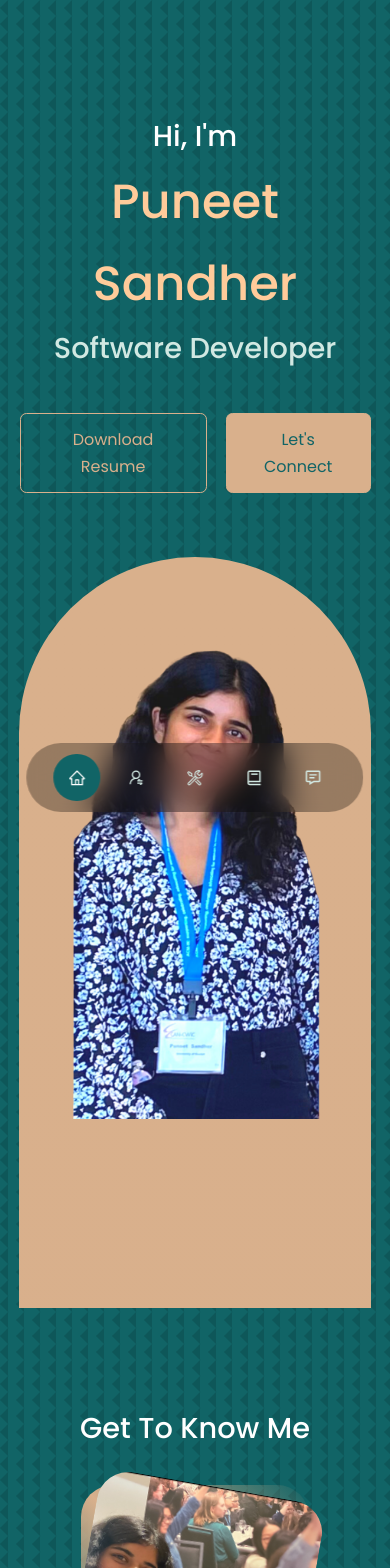
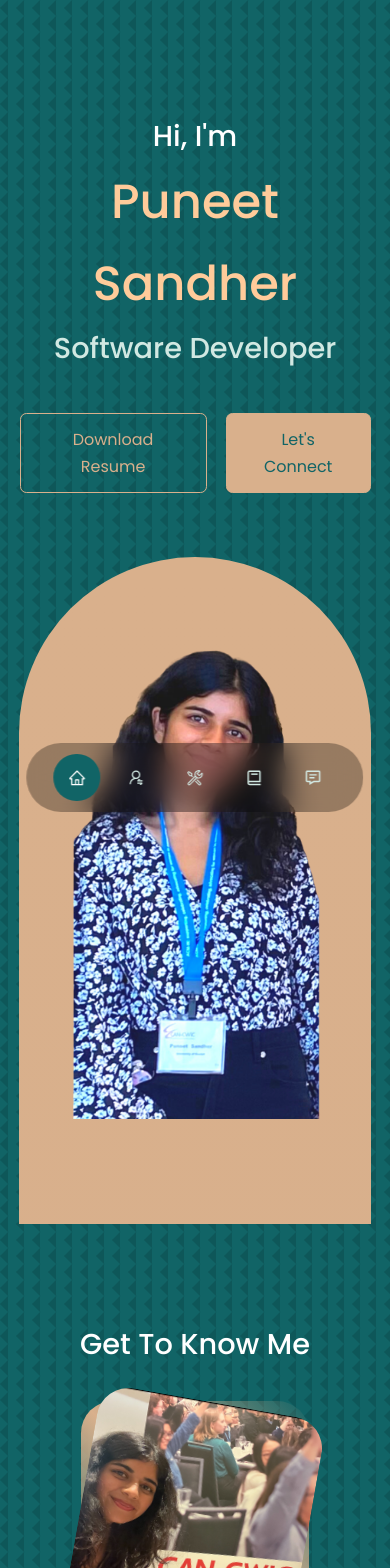
Before and after one commit to p-sandher/puneet-sandher-website, a React (Create React App) app: page / in a window 390 px wide. Shown: the top 1568 px of the page. Built offline with nearby package versions, Linux system fonts and the light colour scheme; the HTML template or start-up script is replaced by a standard one.

Commit message:
small fixes for phone view 14

```diff
--- a/src/components/header/header.css
+++ b/src/components/header/header.css
@@ -94,11 +94,11 @@ header{
 
 @media screen and (max-width: 415px) {
     header{
-        height: 130vh;
+        height: 100vh;
     }
 
     .me{
-        height: 50000vh;
+        height: 30000vh;
         background: linear-gradient(var(--color-primary),transparent);
     }
 
@@ -110,11 +110,11 @@ header{
 
 @media screen and (max-width: 395px) {
     header{
-        height: 155vh;
+        height: 145vh;
     }
 
     .me{
-        height: 50000vh;
+        height: 30000vh;
         background: linear-gradient(var(--color-primary),transparent);
 
     }
```
